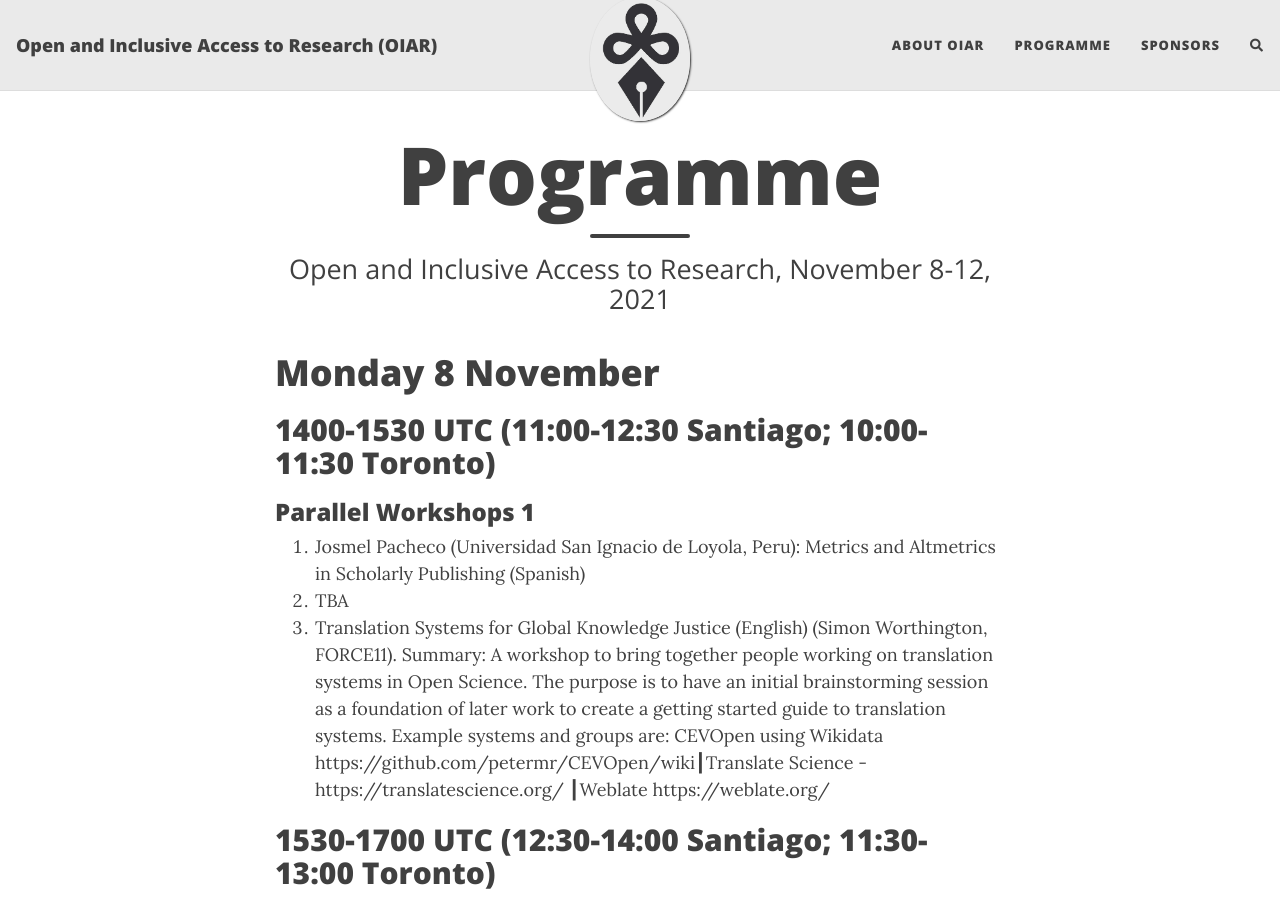
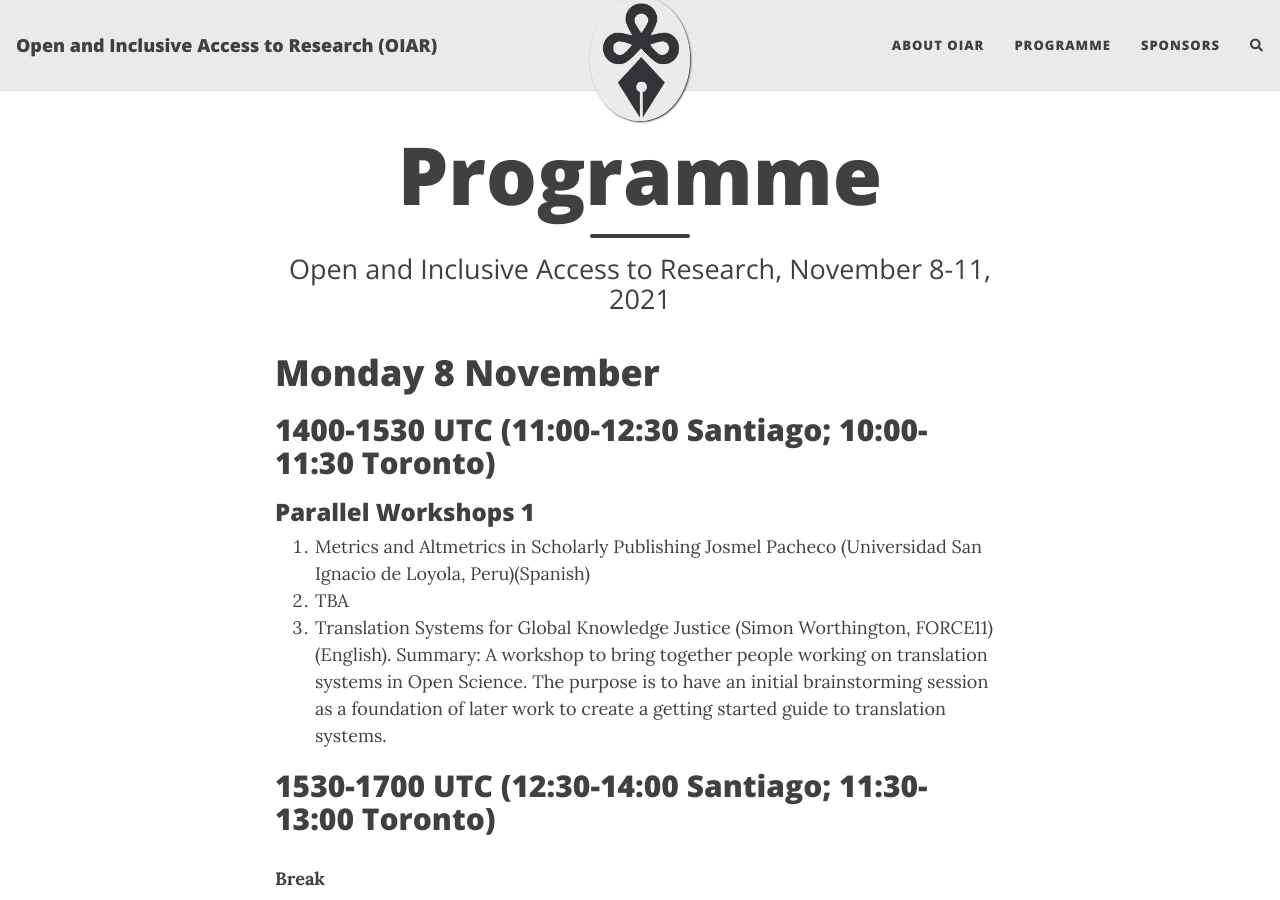
Before and after one commit to caedmon5/OIAR, a Jekyll site: the page built from programme.md, in a window 1280 px wide and 900 px high. Built offline with Jekyll 4.4.1, drawn with Linux system fonts in a browser that asks for light colours; nearby versions of some CDN libraries; comment, search, counter and statistics services are not loaded.

Commit message:
Update programme.md

```diff
--- a/programme.md
+++ b/programme.md
@@ -1,15 +1,15 @@
 ---
 layout: page
 title: Programme
-subtitle: Open and Inclusive Access to Research, November 8-12, 2021
+subtitle: Open and Inclusive Access to Research, November 8-11, 2021
 ---
 
 # Monday 8 November
 ## 1400-1530 UTC (11:00-12:30 Santiago; 10:00-11:30 Toronto)
 ### Parallel Workshops 1
-1. Josmel Pacheco (Universidad San Ignacio de Loyola, Peru): Metrics and Altmetrics in Scholarly Publishing (Spanish)
+1. Metrics and Altmetrics in Scholarly Publishing Josmel Pacheco (Universidad San Ignacio de Loyola, Peru)(Spanish)
 1. TBA
-1. Translation Systems for Global Knowledge Justice  (English) (Simon Worthington, FORCE11). Summary: A workshop to bring together people working on translation systems in Open Science. The purpose is to have an initial brainstorming session as a foundation of later work to create a getting started guide to translation systems. Example systems and groups are: CEVOpen using Wikidata https://github.com/petermr/CEVOpen/wiki┃Translate Science - https://translatescience.org/ ┃Weblate https://weblate.org/
+1. Translation Systems for Global Knowledge Justice (Simon Worthington, FORCE11) (English). Summary: A workshop to bring together people working on translation systems in Open Science. The purpose is to have an initial brainstorming session as a foundation of later work to create a getting started guide to translation systems.
 
 ## 1530-1700 UTC (12:30-14:00 Santiago; 11:30-13:00 Toronto)
 **Break**
```
